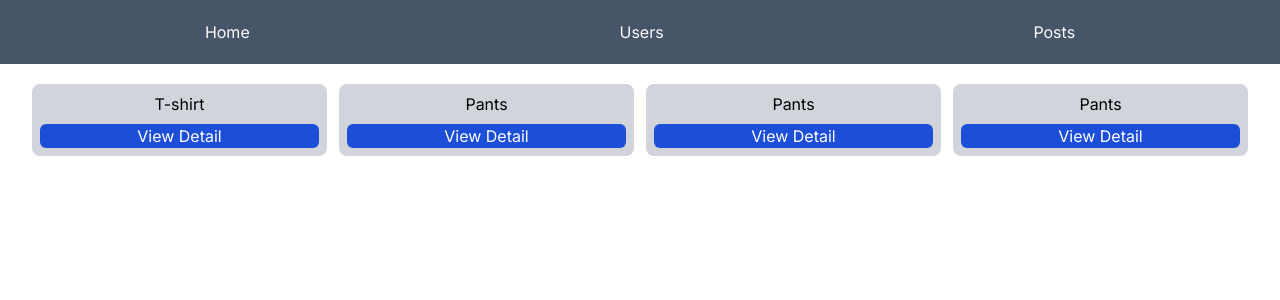
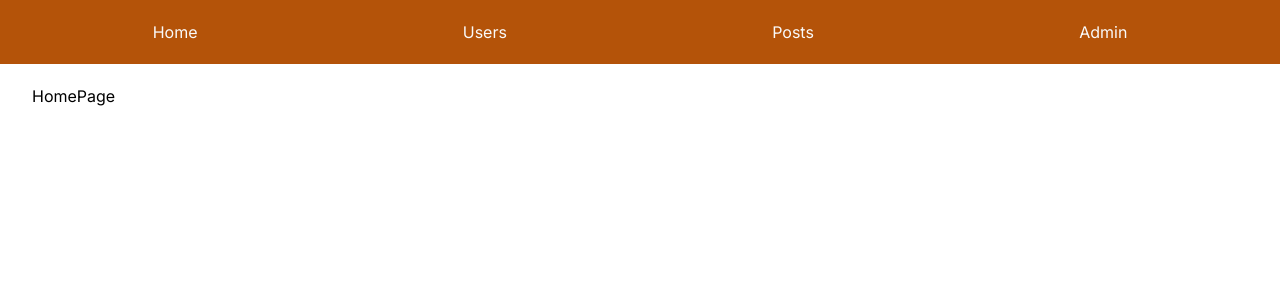
Before and after one commit to EngPremma/next-13-shadcn, a Next.js app: page / in a window 1280 px wide. Shown: the top 300 px of the page. Built offline with nearby package versions, Linux system fonts and the light colour scheme.

Commit message:
test route groups

```diff
--- /dev/null
+++ b/app/(admin)/admin/page.tsx
@@ -0,0 +1,5 @@
+const AdminPage = () => {
+  return <div>AdminPage</div>;
+};
+
+export default AdminPage;
--- /dev/null
+++ b/app/(admin)/layout.tsx
@@ -0,0 +1,12 @@
+import { ReactNode } from 'react';
+
+const AdminLayout = ({ children }: { children: ReactNode }) => {
+  return (
+    <div>
+      AdminLayout
+      {children}
+    </div>
+  );
+};
+
+export default AdminLayout;
--- /dev/null
+++ b/app/(home)/layout.tsx
@@ -0,0 +1,23 @@
+import '../globals.css';
+import type { Metadata } from 'next';
+import { Inter } from 'next/font/google';
+
+const inter = Inter({ subsets: ['latin'] });
+
+import Nav from '@/components/nav';
+
+export const metadata: Metadata = {
+  title: 'Create Next App',
+  description: 'Generated by create next app',
+};
+
+export default function RootLayout({ children }: { children: React.ReactNode }) {
+  return (
+    <html lang='en'>
+      <body className={inter.className}>
+        <Nav />
+        <main className='container'>{children}</main>
+      </body>
+    </html>
+  );
+}
--- /dev/null
+++ b/app/(home)/page.tsx
@@ -0,0 +1,5 @@
+const HomePage = () => {
+  return <div>HomePage</div>;
+};
+
+export default HomePage;
--- /dev/null
+++ b/app/(home)/posts/page.tsx
@@ -0,0 +1,5 @@
+const PostsPage = () => {
+  return <div>PostsPage</div>;
+};
+
+export default PostsPage;
--- a/components/nav/index.tsx
+++ b/components/nav/index.tsx
@@ -13,13 +13,17 @@ const menuItems: { name: string; href: string }[] = [
     name: 'Posts',
     href: '/posts',
   },
+  {
+    name: 'Admin',
+    href: '/admin',
+  },
 ];
 
 const Nav = () => {
   return (
     <header>
       <nav className='mb-5'>
-        <ul className='flex justify-around p-5 bg-slate-600 text-zinc-50'>
+        <ul className='flex justify-around p-5 bg-amber-700 text-zinc-50'>
           {menuItems.map(menuItem => (
             <li className='hover:underline' key={menuItem.href}>
               <Link href={menuItem.href}>{menuItem.name}</Link>
```
Also changed, not shown: app/_layout.tsx (renamed from app/layout.tsx), app/_page.tsx (renamed from app/page.tsx).
